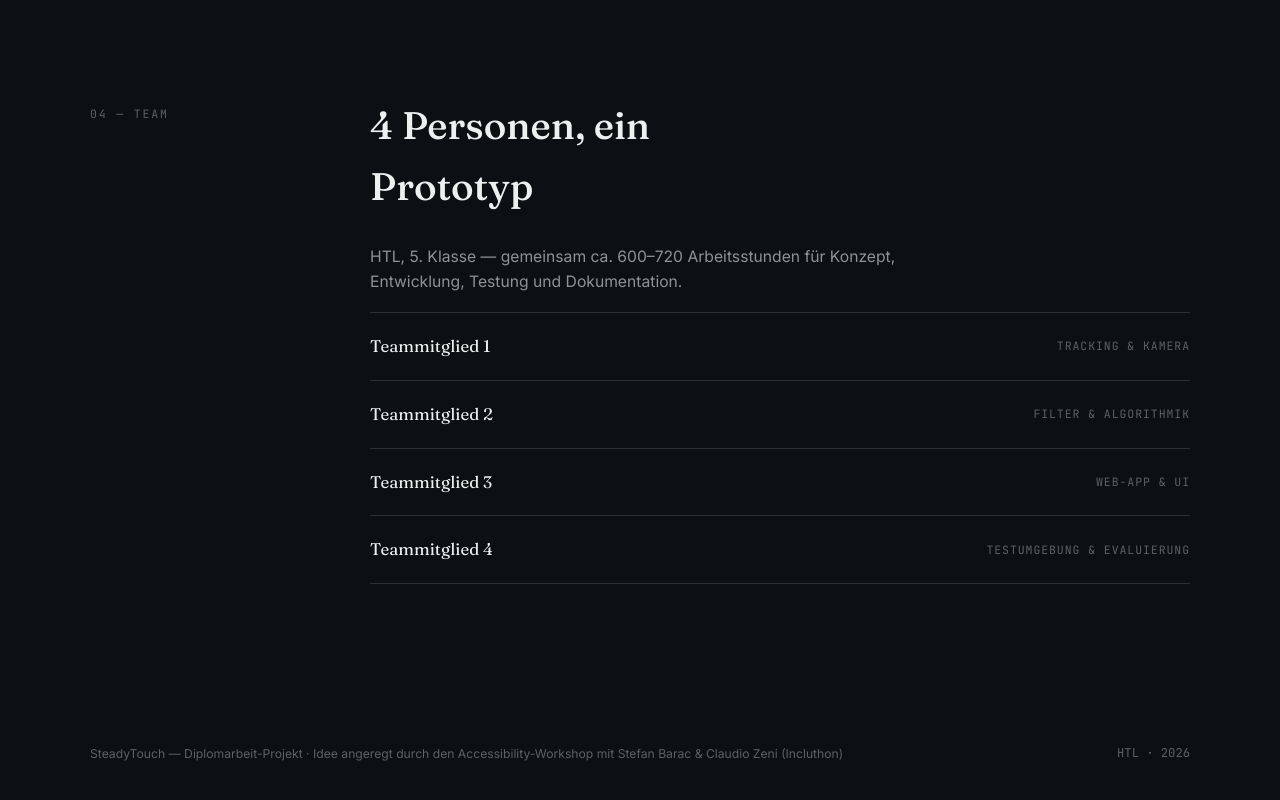
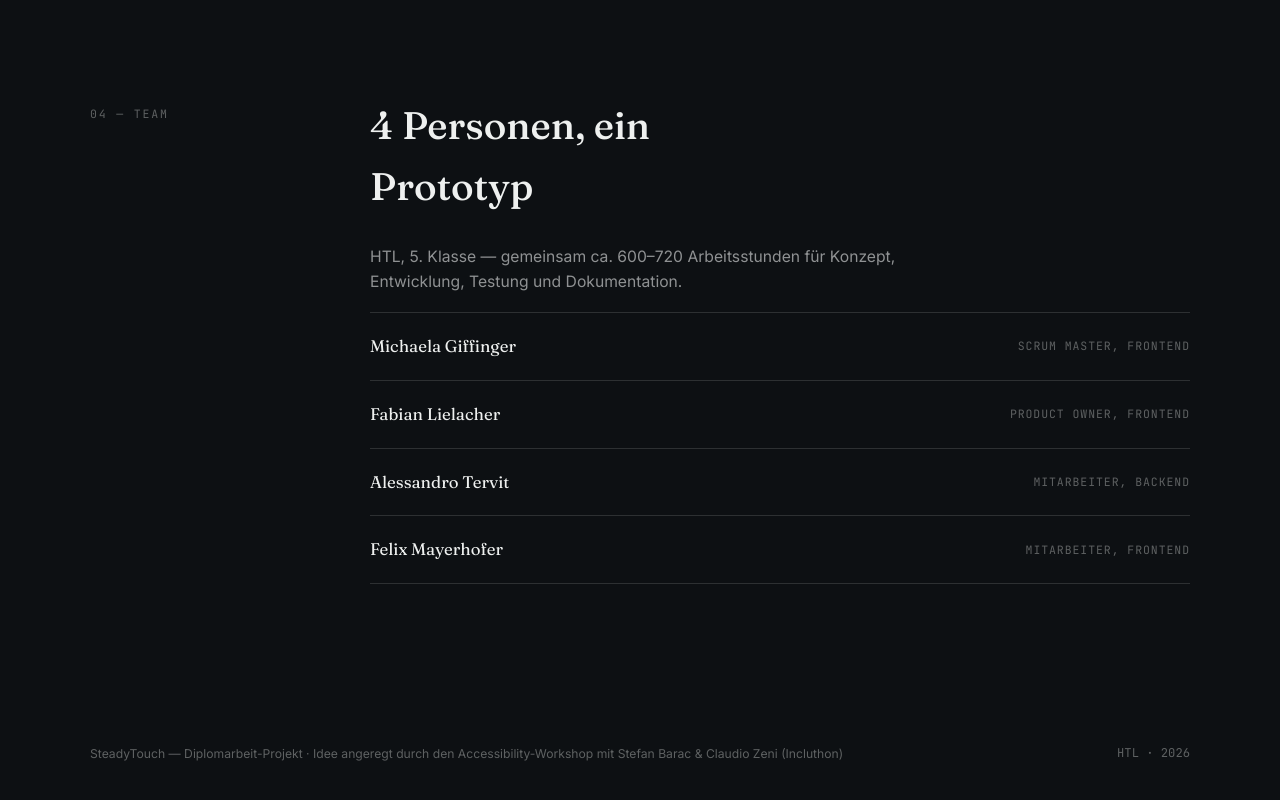
Before and after one commit to htl3r-2142/SteadyTouchWebsite, a Vue app: page / in a window 1280 px wide. Shown: the part 3442-4242 px from the top of the page. Built offline with nearby package versions, Linux system fonts and the light colour scheme.

Commit message:
Team Names updated

```diff
--- a/src/components/Team.vue
+++ b/src/components/Team.vue
@@ -20,9 +20,9 @@
 
 <script setup>
 const team = [
-  { name: 'Teammitglied 1', role: 'Tracking & Kamera' },
-  { name: 'Teammitglied 2', role: 'Filter & Algorithmik' },
-  { name: 'Teammitglied 3', role: 'Web-App & UI' },
-  { name: 'Teammitglied 4', role: 'Testumgebung & Evaluierung' },
+  { name: 'Michaela Giffinger', role: 'Scrum Master, Frontend' },
+  { name: 'Fabian Lielacher', role: 'Product Owner, Frontend' },
+  { name: 'Alessandro Tervit', role: 'Mitarbeiter, Backend' },
+  { name: 'Felix Mayerhofer', role: 'Mitarbeiter, Frontend' },
 ]
 </script>
```
